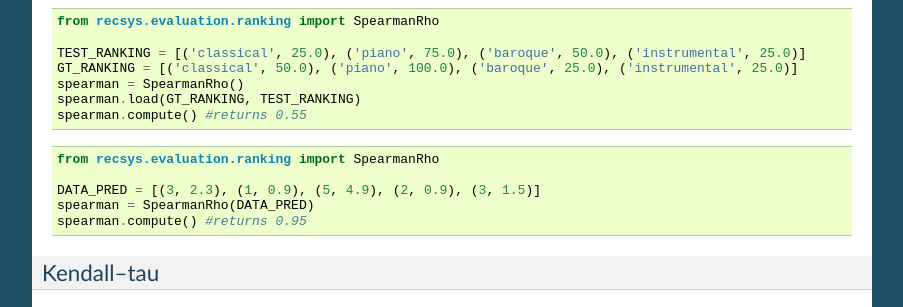
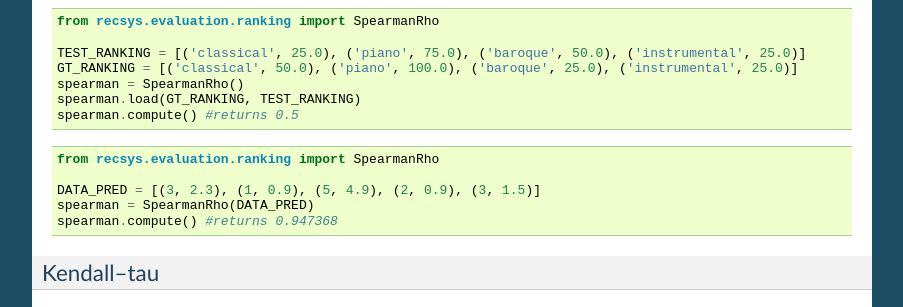
Before and after one commit to ocelma/python-recsys, a Sphinx documentation site: the page built from doc/source/evaluation.rst, in a window 1280 px wide and 900 px high, scrolled down 3483 px. Shown: the part 152-459 px from the top of the window, without its empty margins (198-1101 px from the left). Built offline with Sphinx 7.4.7, drawn with Linux system fonts in a browser that asks for light colours; formulas are drawn with MathJax 3; pages that are not in the unit, such as notebooks, are missing from menus.

```diff
--- a/doc/source/TODO.rst
+++ b/doc/source/TODO.rst
@@ -9,7 +9,9 @@ TODO
 
 * evaluation: add DCG
 
-* Mention other Python approaches:
+* switch to Pycluster to compute kmeans? http://pypi.python.org/pypi/Pycluster
+
+* Mention other Python approaches somewhere in the documentation:
 
   * pysuggest http://code.google.com/p/pysuggest/
 
--- a/doc/source/evaluation.rst
+++ b/doc/source/evaluation.rst
@@ -203,7 +203,7 @@ Using explicit ranking information:
     GT_RANKING = [('classical', 50.0), ('piano', 100.0), ('baroque', 25.0), ('instrumental', 25.0)]
     spearman = SpearmanRho()
     spearman.load(GT_RANKING, TEST_RANKING)
-    spearman.compute() #returns 0.55
+    spearman.compute() #returns 0.5
 
 .. code-block:: python
 
@@ -211,7 +211,7 @@ Using explicit ranking information:
 
     DATA_PRED = [(3, 2.3), (1, 0.9), (5, 4.9), (2, 0.9), (3, 1.5)]
     spearman = SpearmanRho(DATA_PRED)
-    spearman.compute() #returns 0.95
+    spearman.compute() #returns 0.947368
 
 Kendall--tau
 ------------
--- a/doc/source/installation.rst
+++ b/doc/source/installation.rst
@@ -19,7 +19,7 @@ To install the dependencies do something like this (Ubuntu):
 
     sudo apt-get install python-scipy python-numpy
     sudo apt-get install python-pip
-    sudo pip install divisi2 csc-pysparse
+    sudo pip install csc-pysparse divisi2
 
     # If you don't have pip installed
     # (i.e. the last command, sudo pip install divisi2 csc-pysparse, fails)
```
